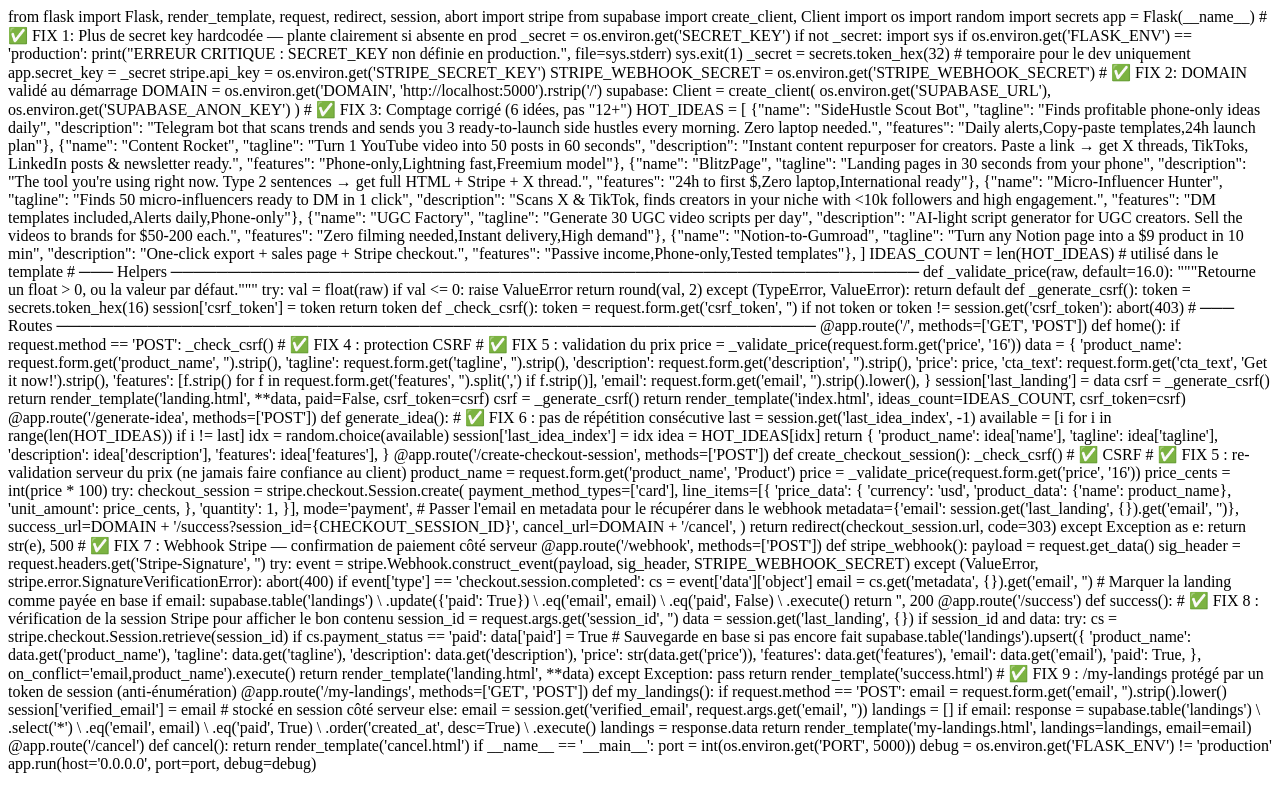
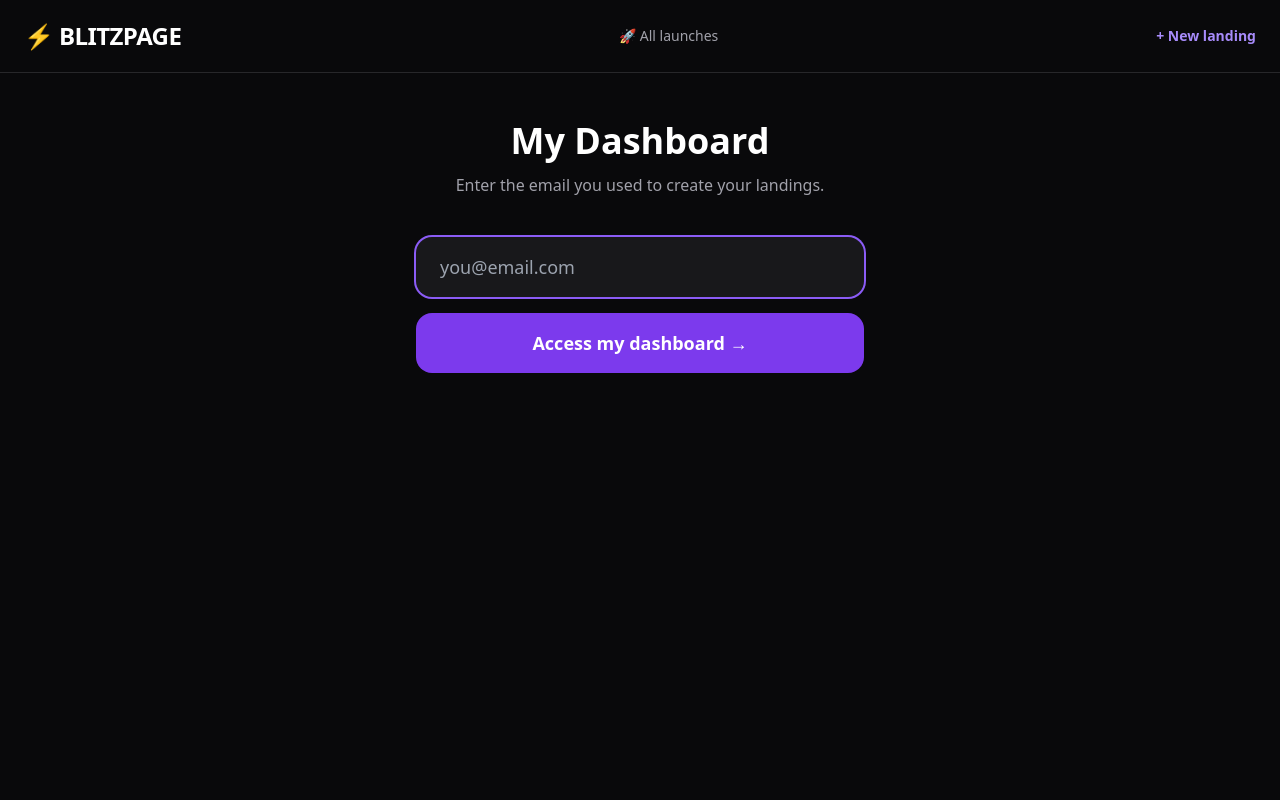
Before and after one commit to seblmr/theblitzpage, a Flask app: template templates/dashboard.html in a window 1280 px wide. Run offline with Flask 3, Linux system fonts and the light colour scheme; the template is opened without the code that fills it, so the values that code supplies are empty; some libraries are stand-ins or nearby versions.

Commit message:
update2 29042026

```diff
--- a/templates/dashboard.html
+++ b/templates/dashboard.html
@@ -1,221 +1,171 @@
-from flask import Flask, render_template, request, redirect, session, abort
-import stripe
-from supabase import create_client, Client
-import os
-import random
-import secrets
-
-app = Flask(__name__)
-
-# ✅ FIX 1: Plus de secret key hardcodée — plante clairement si absente en prod
-_secret = os.environ.get('SECRET_KEY')
-if not _secret:
-    import sys
-    if os.environ.get('FLASK_ENV') == 'production':
-        print("ERREUR CRITIQUE : SECRET_KEY non définie en production.", file=sys.stderr)
-        sys.exit(1)
-    _secret = secrets.token_hex(32)   # temporaire pour le dev uniquement
-app.secret_key = _secret
-
-stripe.api_key = os.environ.get('STRIPE_SECRET_KEY')
-STRIPE_WEBHOOK_SECRET = os.environ.get('STRIPE_WEBHOOK_SECRET')
-
-# ✅ FIX 2: DOMAIN validé au démarrage
-DOMAIN = os.environ.get('DOMAIN', 'http://localhost:5000').rstrip('/')
-
-supabase: Client = create_client(
-    os.environ.get('SUPABASE_URL'),
-    os.environ.get('SUPABASE_ANON_KEY')
-)
-
-# ✅ FIX 3: Comptage corrigé (6 idées, pas "12+")
-HOT_IDEAS = [
-    {"name": "SideHustle Scout Bot",   "tagline": "Finds profitable phone-only ideas daily",              "description": "Telegram bot that scans trends and sends you 3 ready-to-launch side hustles every morning. Zero laptop needed.",                                    "features": "Daily alerts,Copy-paste templates,24h launch plan"},
-    {"name": "Content Rocket",          "tagline": "Turn 1 YouTube video into 50 posts in 60 seconds",    "description": "Instant content repurposer for creators. Paste a link → get X threads, TikToks, LinkedIn posts & newsletter ready.",                          "features": "Phone-only,Lightning fast,Freemium model"},
-    {"name": "BlitzPage",               "tagline": "Landing pages in 30 seconds from your phone",         "description": "The tool you're using right now. Type 2 sentences → get full HTML + Stripe + X thread.",                                                       "features": "24h to first $,Zero laptop,International ready"},
-    {"name": "Micro-Influencer Hunter", "tagline": "Finds 50 micro-influencers ready to DM in 1 click",  "description": "Scans X & TikTok, finds creators in your niche with <10k followers and high engagement.",                                                      "features": "DM templates included,Alerts daily,Phone-only"},
-    {"name": "UGC Factory",             "tagline": "Generate 30 UGC video scripts per day",               "description": "AI-light script generator for UGC creators. Sell the videos to brands for $50-200 each.",                                                      "features": "Zero filming needed,Instant delivery,High demand"},
-    {"name": "Notion-to-Gumroad",       "tagline": "Turn any Notion page into a $9 product in 10 min",   "description": "One-click export + sales page + Stripe checkout.",                                                                                             "features": "Passive income,Phone-only,Tested templates"},
-]
-IDEAS_COUNT = len(HOT_IDEAS)  # utilisé dans le template
-
-# ─── Helpers ──────────────────────────────────────────────────────────────────
-
-def _validate_price(raw, default=16.0):
-    """Retourne un float > 0, ou la valeur par défaut."""
-    try:
-        val = float(raw)
-        if val <= 0:
-            raise ValueError
-        return round(val, 2)
-    except (TypeError, ValueError):
-        return default
-
-def _generate_csrf():
-    token = secrets.token_hex(16)
-    session['csrf_token'] = token
-    return token
-
-def _check_csrf():
-    token = request.form.get('csrf_token', '')
-    if not token or token != session.get('csrf_token'):
-        abort(403)
-
-# ─── Routes ───────────────────────────────────────────────────────────────────
-
-@app.route('/', methods=['GET', 'POST'])
-def home():
-    if request.method == 'POST':
-        _check_csrf()  # ✅ FIX 4 : protection CSRF
-
-        # ✅ FIX 5 : validation du prix
-        price = _validate_price(request.form.get('price', '16'))
-
-        data = {
-            'product_name': request.form.get('product_name', '').strip(),
-            'tagline':      request.form.get('tagline', '').strip(),
-            'description':  request.form.get('description', '').strip(),
-            'price':        price,
-            'cta_text':     request.form.get('cta_text', 'Get it now!').strip(),
-            'features':     [f.strip() for f in request.form.get('features', '').split(',') if f.strip()],
-            'email':        request.form.get('email', '').strip().lower(),
-        }
-        session['last_landing'] = data
-        csrf = _generate_csrf()
-        return render_template('landing.html', **data, paid=False, csrf_token=csrf)
-
-    csrf = _generate_csrf()
-    return render_template('index.html', ideas_count=IDEAS_COUNT, csrf_token=csrf)
-
-
-@app.route('/generate-idea', methods=['POST'])
-def generate_idea():
-    # ✅ FIX 6 : pas de répétition consécutive
-    last = session.get('last_idea_index', -1)
-    available = [i for i in range(len(HOT_IDEAS)) if i != last]
-    idx = random.choice(available)
-    session['last_idea_index'] = idx
-    idea = HOT_IDEAS[idx]
-    return {
-        'product_name': idea['name'],
-        'tagline':      idea['tagline'],
-        'description':  idea['description'],
-        'features':     idea['features'],
+<!DOCTYPE html>
+<html>
+<head>
+  <meta charset="utf-8">
+  <meta name="viewport" content="width=device-width, initial-scale=1">
+  <title>My Dashboard — BlitzPage</title>
+  <script src="https://cdn.tailwindcss.com"></script>
+  <style>
+    #toast {
+      position: fixed; bottom: 2rem; left: 50%;
+      transform: translateX(-50%) translateY(4rem);
+      background: #10b981; color: #000; font-weight: 700;
+      padding: 0.8rem 1.8rem; border-radius: 9999px;
+      transition: transform 0.4s cubic-bezier(0.34,1.56,0.64,1), opacity 0.3s;
+      opacity: 0; z-index: 1000; white-space: nowrap; pointer-events: none;
+    }
+    #toast.show { transform: translateX(-50%) translateY(0); opacity: 1; }
+  </style>
+  <script>
+    function showToast(msg) {
+      const t = document.getElementById('toast');
+      t.textContent = msg;
+      t.classList.add('show');
+      setTimeout(() => t.classList.remove('show'), 3000);
     }
 
+    function copyLink(url) {
+      navigator.clipboard.writeText(url)
+        .then(() => showToast('🔗 Link copied!'))
+        .catch(() => showToast('⚠️ Copy failed'));
+    }
+  </script>
+</head>
+<body class="bg-zinc-950 text-white min-h-screen">
 
-@app.route('/create-checkout-session', methods=['POST'])
-def create_checkout_session():
-    _check_csrf()  # ✅ CSRF
+  <div id="toast"></div>
 
-    # ✅ FIX 5 : re-validation serveur du prix (ne jamais faire confiance au client)
-    product_name = request.form.get('product_name', 'Product')
-    price = _validate_price(request.form.get('price', '16'))
-    price_cents = int(price * 100)
+  <!-- Header -->
+  <header class="border-b border-zinc-800 px-6 py-5 flex items-center justify-between">
+    <a href="/" class="text-2xl font-black tracking-tight">⚡ BLITZPAGE</a>
+    <a href="/launches" class="text-sm text-zinc-400 hover:text-white transition">🚀 All launches</a>
+    <a href="/" class="text-sm text-violet-400 hover:text-violet-300 font-semibold transition">
+      + New landing
+    </a>
+  </header>
 
-    try:
-        checkout_session = stripe.checkout.Session.create(
-            payment_method_types=['card'],
-            line_items=[{
-                'price_data': {
-                    'currency': 'usd',
-                    'product_data': {'name': product_name},
-                    'unit_amount': price_cents,
-                },
-                'quantity': 1,
-            }],
-            mode='payment',
-            # Passer l'email en metadata pour le récupérer dans le webhook
-            metadata={'email': session.get('last_landing', {}).get('email', '')},
-            success_url=DOMAIN + '/success?session_id={CHECKOUT_SESSION_ID}',
-            cancel_url=DOMAIN + '/cancel',
-        )
-        return redirect(checkout_session.url, code=303)
-    except Exception as e:
-        return str(e), 500
+  <div class="max-w-4xl mx-auto px-6 py-12">
 
+    {% if not email %}
+    <!-- ── Email gate ── -->
+    <div class="max-w-md mx-auto text-center">
+      <h1 class="text-4xl font-black mb-3">My Dashboard</h1>
+      <p class="text-zinc-400 mb-10">Enter the email you used to create your landings.</p>
+      <form method="POST" class="space-y-4">
+        <input type="email" name="email" required autofocus
+               class="w-full bg-zinc-900 rounded-2xl px-6 py-4 text-lg focus:outline-none focus:ring-2 focus:ring-violet-500"
+               placeholder="you@email.com">
+        <button type="submit"
+                class="w-full bg-violet-600 hover:bg-violet-700 py-4 rounded-2xl text-lg font-bold transition">
+          Access my dashboard →
+        </button>
+      </form>
+    </div>
 
-# ✅ FIX 7 : Webhook Stripe — confirmation de paiement côté serveur
-@app.route('/webhook', methods=['POST'])
-def stripe_webhook():
-    payload = request.get_data()
-    sig_header = request.headers.get('Stripe-Signature', '')
+    {% else %}
+    <!-- ── Dashboard ── -->
+    <div class="flex items-center justify-between mb-10">
+      <div>
+        <h1 class="text-4xl font-black">My Landings</h1>
+        <p class="text-zinc-400 mt-1">{{ email }}</p>
+      </div>
+      <a href="/" class="bg-violet-600 hover:bg-violet-700 px-6 py-3 rounded-2xl font-bold transition text-sm">
+        + New landing
+      </a>
+    </div>
 
-    try:
-        event = stripe.Webhook.construct_event(payload, sig_header, STRIPE_WEBHOOK_SECRET)
-    except (ValueError, stripe.error.SignatureVerificationError):
-        abort(400)
+    {% if not landings %}
+    <div class="text-center py-20 text-zinc-500">
+      <p class="text-6xl mb-6">🌵</p>
+      <p class="text-xl">No landings yet.</p>
+      <a href="/" class="mt-6 inline-block text-violet-400 hover:text-violet-300 font-semibold transition">
+        Create your first one →
+      </a>
+    </div>
 
-    if event['type'] == 'checkout.session.completed':
-        cs = event['data']['object']
-        email = cs.get('metadata', {}).get('email', '')
-        # Marquer la landing comme payée en base
-        if email:
-            supabase.table('landings') \
-                .update({'paid': True}) \
-                .eq('email', email) \
-                .eq('paid', False) \
-                .execute()
+    {% else %}
 
-    return '', 200
+    <!-- Stats globales -->
+    <div class="grid grid-cols-3 gap-4 mb-10">
+      <div class="bg-zinc-900 rounded-2xl p-6 text-center">
+        <p class="text-4xl font-black text-violet-400">{{ landings | length }}</p>
+        <p class="text-zinc-400 text-sm mt-1">Landings live</p>
+      </div>
+      <div class="bg-zinc-900 rounded-2xl p-6 text-center">
+        <p class="text-4xl font-black text-emerald-400">
+          {{ landings | sum(attribute='views') }}
+        </p>
+        <p class="text-zinc-400 text-sm mt-1">Total views</p>
+      </div>
+      <div class="bg-zinc-900 rounded-2xl p-6 text-center">
+        <p class="text-4xl font-black text-amber-400">
+          {% set ns = namespace(total=0) %}
+          {% for l in landings %}
+            {% if l.price %}{% set ns.total = ns.total + (l.price | float) %}{% endif %}
+          {% endfor %}
+          ${{ "%.0f"|format(ns.total) }}
+        </p>
+        <p class="text-zinc-400 text-sm mt-1">Total price value</p>
+      </div>
+    </div>
 
+    <!-- Liste des landings -->
+    <div class="space-y-4">
+      {% for landing in landings %}
+      <div class="bg-zinc-900 rounded-3xl p-6 flex flex-col md:flex-row md:items-center gap-4">
 
-@app.route('/success')
-def success():
-    # ✅ FIX 8 : vérification de la session Stripe pour afficher le bon contenu
-    session_id = request.args.get('session_id', '')
-    data = session.get('last_landing', {})
+        <!-- Infos -->
+        <div class="flex-1 min-w-0">
+          <div class="flex items-center gap-3 mb-1">
+            <h2 class="text-xl font-bold truncate">{{ landing.product_name }}</h2>
+            {% if landing.published %}
+            <span class="shrink-0 bg-emerald-500/20 text-emerald-400 text-xs font-bold px-3 py-1 rounded-full">
+              🟢 LIVE
+            </span>
+            {% else %}
+            <span class="shrink-0 bg-zinc-700 text-zinc-400 text-xs font-bold px-3 py-1 rounded-full">
+              ⚫ Offline
+            </span>
+            {% endif %}
+          </div>
+          <p class="text-zinc-400 text-sm truncate">{{ landing.tagline }}</p>
+          {% if landing.url %}
+          <p class="text-violet-400 text-xs mt-2 truncate font-mono">{{ landing.url }}</p>
+          {% endif %}
+        </div>
 
-    if session_id and data:
-        try:
-            cs = stripe.checkout.Session.retrieve(session_id)
-            if cs.payment_status == 'paid':
-                data['paid'] = True
-                # Sauvegarde en base si pas encore fait
-                supabase.table('landings').upsert({
-                    'product_name': data.get('product_name'),
-                    'tagline':      data.get('tagline'),
-                    'description':  data.get('description'),
-                    'price':        str(data.get('price')),
-                    'features':     data.get('features'),
-                    'email':        data.get('email'),
-                    'paid':         True,
-                }, on_conflict='email,product_name').execute()
-                return render_template('landing.html', **data)
-        except Exception:
-            pass
+        <!-- Vues -->
+        <div class="text-center md:w-24 shrink-0">
+          <p class="text-3xl font-black text-emerald-400">{{ landing.views or 0 }}</p>
+          <p class="text-zinc-500 text-xs">views</p>
+        </div>
 
-    return render_template('success.html')
+        <!-- Prix -->
+        <div class="text-center md:w-20 shrink-0">
+          <p class="text-2xl font-bold text-amber-400">${{ landing.price }}</p>
+          <p class="text-zinc-500 text-xs">price</p>
+        </div>
 
+        <!-- Actions -->
+        <div class="flex gap-2 shrink-0">
+          {% if landing.url %}
+          <a href="{{ landing.url }}" target="_blank"
+             class="bg-zinc-800 hover:bg-zinc-700 px-4 py-2 rounded-xl text-sm font-semibold transition">
+            👁 View
+          </a>
+          <button onclick="copyLink('{{ landing.url }}')"
+                  class="bg-violet-600 hover:bg-violet-700 px-4 py-2 rounded-xl text-sm font-semibold transition">
+            🔗 Copy link
+          </button>
+          {% endif %}
+        </div>
 
-# ✅ FIX 9 : /my-landings protégé par un token de session (anti-énumération)
-@app.route('/my-landings', methods=['GET', 'POST'])
-def my_landings():
-    if request.method == 'POST':
-        email = request.form.get('email', '').strip().lower()
-        session['verified_email'] = email   # stocké en session côté serveur
-    else:
-        email = session.get('verified_email', request.args.get('email', ''))
+      </div>
+      {% endfor %}
+    </div>
+    {% endif %}
+    {% endif %}
 
-    landings = []
-    if email:
-        response = supabase.table('landings') \
-            .select('*') \
-            .eq('email', email) \
-            .eq('paid', True) \
-            .order('created_at', desc=True) \
-            .execute()
-        landings = response.data
-
-    return render_template('my-landings.html', landings=landings, email=email)
-
-
-@app.route('/cancel')
-def cancel():
-    return render_template('cancel.html')
-
-
-if __name__ == '__main__':
-    port = int(os.environ.get('PORT', 5000))
-    debug = os.environ.get('FLASK_ENV') != 'production'
-    app.run(host='0.0.0.0', port=port, debug=debug)
+  </div>
+</body>
+</html>
--- a/templates/index.html
+++ b/templates/index.html
@@ -66,7 +66,7 @@
         Generate a Winning Idea 🔥
       </button>
       <!-- ✅ FIX: comptage correct -->
-      <p class="text-xs text-emerald-400 mt-6">{{ ideas_count }} hot 2026 ideas • Start now • 100% executable from phone</p>
+      <p class="text-xs text-emerald-400 mt-6">{{ ideas_count }} hot 2026 ideas • Instant dopamine • 100% executable from phone</p>
     </div>
 
     <form method="POST" class="space-y-6 bg-zinc-900 p-8 rounded-3xl">
@@ -104,8 +104,8 @@
                  class="w-full bg-zinc-800 rounded-2xl px-6 py-4 text-lg focus:outline-none focus:ring-2 focus:ring-violet-500">
         </div>
         <div>
-          <label class="block text-sm mb-2 font-medium">Features <span class="text-zinc-500 text-xs">(separated by commas)</span></label>
-          <input type="text" name="features" value="Daily alerts, Copy-paste templates, 24h launch plan"
+          <label class="block text-sm mb-2 font-medium">Features <span class="text-zinc-500 text-xs">(virgule séparées)</span></label>
+          <input type="text" name="features" value="Daily alerts,Copy-paste templates,24h launch plan"
                  class="w-full bg-zinc-800 rounded-2xl px-6 py-4 text-lg focus:outline-none focus:ring-2 focus:ring-violet-500">
         </div>
       </div>
```
Also changed, not shown: templates/launches.html (added, +183 -0 lines).
